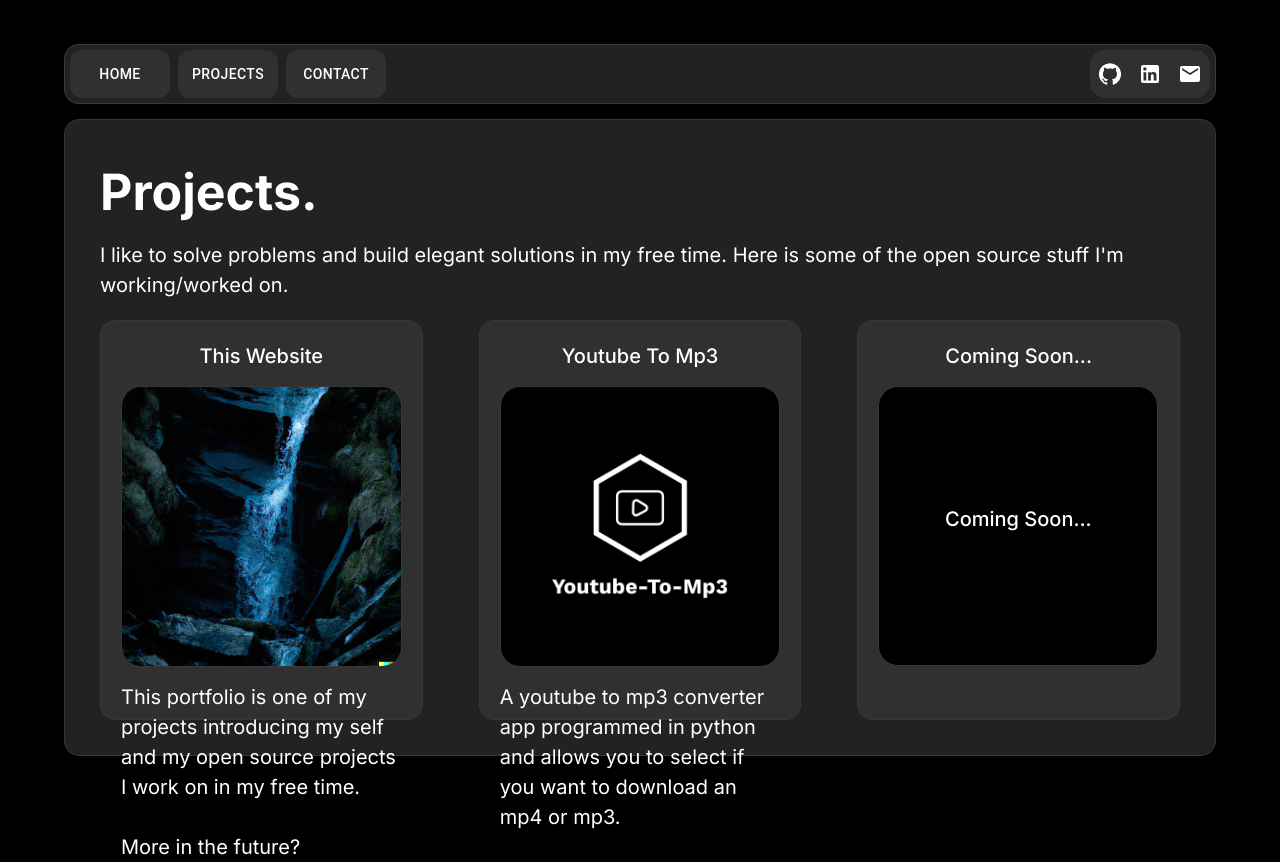
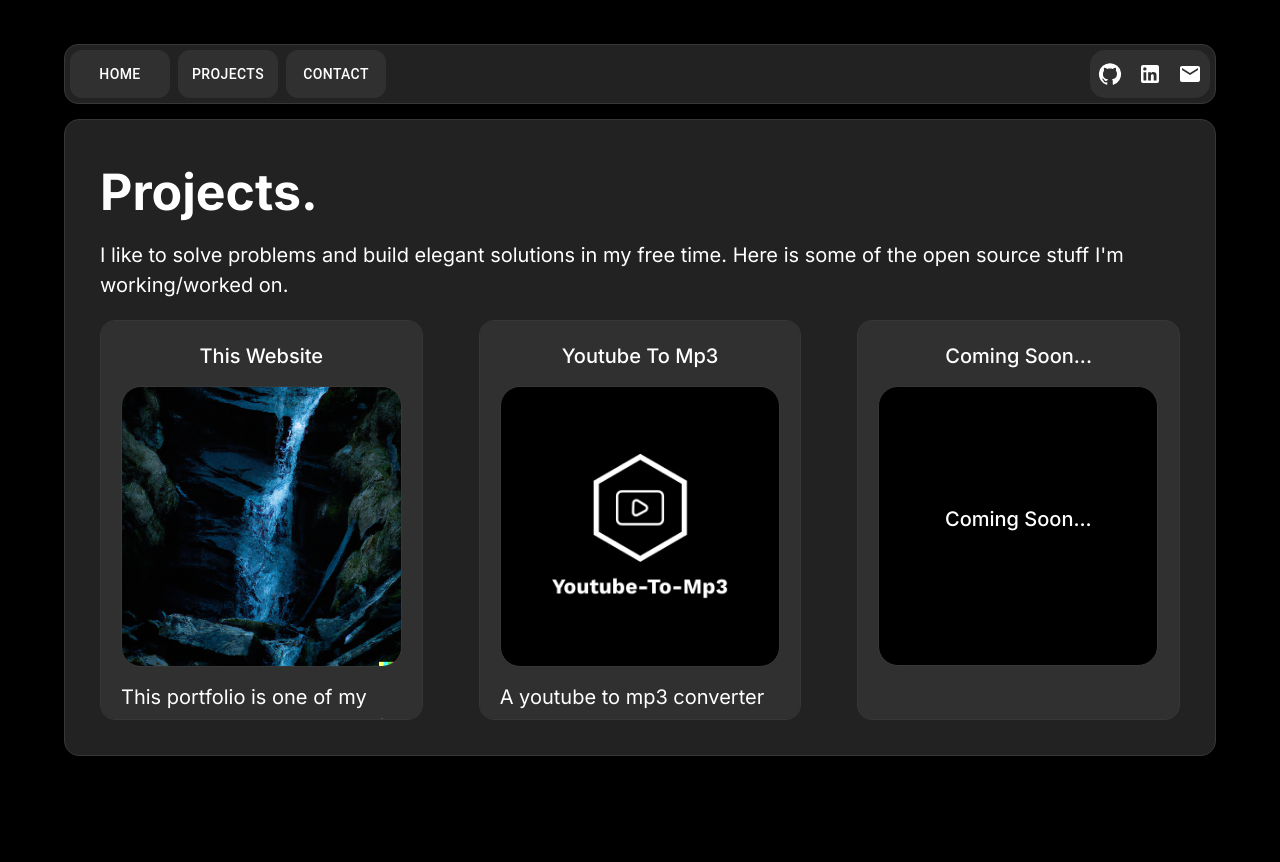
Before and after one commit to TheoSlater/portfolio, a Next.js app: page /projects in a window 1280 px wide. After the commit the page ends 800 px from the top, so only its background shows below. Built offline with nearby package versions, Linux system fonts and the light colour scheme.

Commit message:
changes to ui bugs on smaller displays

```diff
--- a/app/globals.css
+++ b/app/globals.css
@@ -12,3 +12,7 @@ body {
     text-wrap: balance;
   }
 }
+
+::-webkit-scrollbar {
+  display: none;
+}
--- a/app/projects/page.tsx
+++ b/app/projects/page.tsx
@@ -49,6 +49,7 @@ export default function Projects() {
                 borderWidth: "1px",
                 borderRadius: "15px",
                 padding: "20px",
+                overflow: "auto", // Add overflow: auto
               }}
             >
               <h1
@@ -91,6 +92,7 @@ export default function Projects() {
                 borderWidth: "1px",
                 borderRadius: "15px",
                 padding: "20px",
+                overflow: "auto", // Add overflow: auto
               }}
             >
               <h1
@@ -131,6 +133,7 @@ export default function Projects() {
                 borderWidth: "1px",
                 borderRadius: "15px",
                 padding: "20px",
+                overflow: "auto", // Add overflow: auto
               }}
             >
               <h1
```
